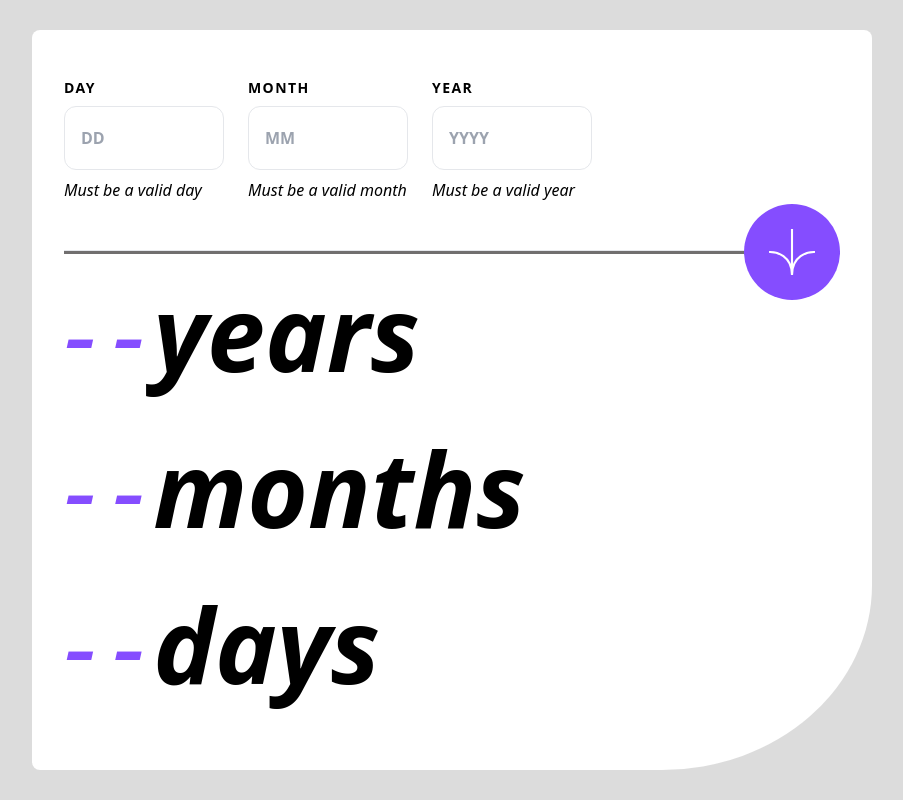
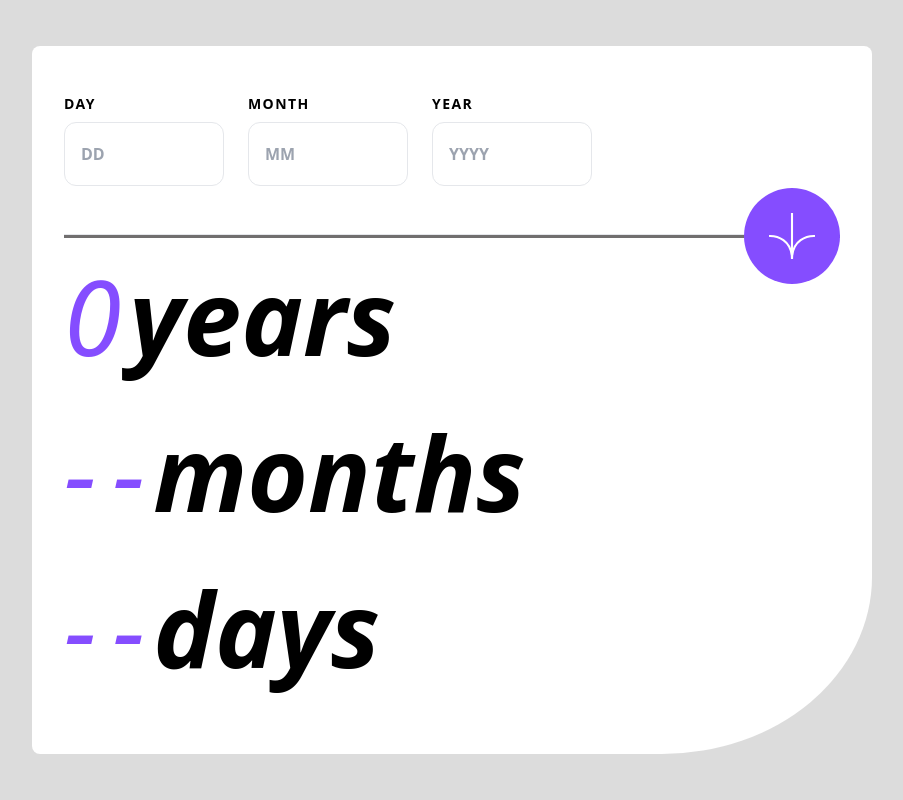
Before and after one commit to jambanix/frontendmentor_age-calculator-app, a React (Vite) app: page / in a window 1280 px wide. Shown: the whole page, without its empty margins (188-1091 px from the left). Built offline with nearby package versions, Linux system fonts and the light colour scheme.

Commit message:
add validation for dates

```diff
--- a/package.json
+++ b/package.json
@@ -25,6 +25,7 @@
     "eslint-plugin-react-hooks": "^5.0.0",
     "eslint-plugin-react-refresh": "^0.4.14",
     "globals": "^15.11.0",
+    "moment": "^2.30.1",
     "postcss": "^8.4.47",
     "tailwindcss": "^3.4.14",
     "vite": "^5.4.10"
--- a/src/components/Card.jsx
+++ b/src/components/Card.jsx
@@ -13,6 +13,7 @@ export const Card = () => {
 
   const renderResults = (results) => {
     const {day, month, year} = results;
+    console.log(day, month, year);
     setResults({
       days: day,
       months: month,
@@ -24,7 +25,7 @@ export const Card = () => {
     <div className="bg-white rounded-tl-lg rounded-bl-lg rounded-tr-lg rounded-br-[25%] flex flex-col w-full max-w-[840px] px-4 py-8 md:px-8 md:py-12">
       <InputGroup callback={renderResults}/>
       <Results>
-        <Result value={results.days} type="years"/>
+        <Result value={20} type="years"/>
         <Result value={results.months} type="months"/>
         <Result value={results.years} type="days"/>
       </Results>
--- a/src/components/Input.jsx
+++ b/src/components/Input.jsx
@@ -19,7 +19,7 @@ export const Input = forwardRef(({ name, label, onChange, error}, ref) => {
     <div className="flex flex-col gap-2">
       <label className="uppercase font-bold text-sm tracking-widest">{label}</label>
       <input type="number" name={name} id={`input-${name}`} onChange={onChange} placeholder={placeholder()} ref={ref} className={`w-20 md:w-40 h-10 md:h-16 px-4 py-2 font-extrabold text-black ${borderClass} rounded-xl`}/>
-      <p className="italic">Must be a valid {name}</p>
+      {error && <p className="italic">Must be a valid {name}</p>}
     </div>
   )
 });
--- a/src/components/InputGroup.jsx
+++ b/src/components/InputGroup.jsx
@@ -1,23 +1,32 @@
 import { useForm } from "react-hook-form"
 import { Input } from "./Input";
 import iconArrow from "../assets/images/icon-arrow.svg"
+import { daysInMonth, yearToday } from "../lib/dates";
 
 
 export const InputGroup = ({callback}) => {
 
-  const {register, handleSubmit} = useForm();
+  const {register, handleSubmit, watch, formState: {errors} } = useForm();
+  const [day, month, year] = watch(["day", "month", "year"]);
+  const maxYear = yearToday();
+
 
   const onSubmit = (data) => {
-    console.log(data);
-    callback(data);
+    callback({
+      day: Number(data.day),
+      month: Number(data.month),
+      year: Number(data.year)
+    })
   }
+
+  const validateDay = (day) => Number(day) <= daysInMonth(month, year);
 
   return (
     <form noValidate onSubmit={handleSubmit(onSubmit)} className="flex flex-col gap-12">
       <div className="flex gap-6">
-        <Input name="day" label="day" {...register("day")} />
-        <Input name="month" label="month" {...register("month")} />
-        <Input name="year" label="year" {...register("year")} />
+        <Input name="day" label="day" {...register("day", {validate: {valid: day => validateDay(day)}})} error={errors?.day}/>
+        <Input name="month" label="month" {...register("month",{max: 12})} error={errors?.month}/>
+        <Input name="year" label="year" {...register("year", {max: maxYear})} error={errors?.year}/>
       </div>
       <div className="flex relative">
         <hr className="bg-figma-dark-grey h-1 w-full"/>
--- a/src/components/Result.jsx
+++ b/src/components/Result.jsx
@@ -1,5 +1,5 @@
-import { useEffect, useState } from "react";
-import { useRef } from "react";
+import { memo, useEffect, useInsertionEffect, useState } from "react";
+
 
 
 
@@ -8,7 +8,6 @@ const generateNumbers = (target) => Array.from(Array(target).keys());
 export const Result = ({ value, type }) => {
 
   const [currentValue, setCurrentValue] = useState(0);
-  const timer = useRef();
 
   return (
     <div className="flex gap-2 text-heading-mobile md:text-heading-desktop italic items-center">
--- /dev/null
+++ b/src/lib/dates.js
@@ -0,0 +1,4 @@
+import moment from "moment/moment";
+
+export const daysInMonth = (month, year) => moment(`${year}-${month}`, "YYYY-MM").daysInMonth();
+export const yearToday = () => moment().year();
```
Also changed, not shown: 1 other file (tests, documents, lock files or other folders).
